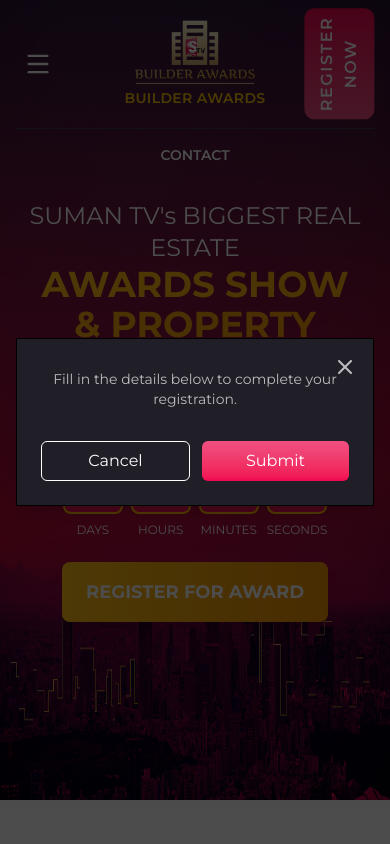
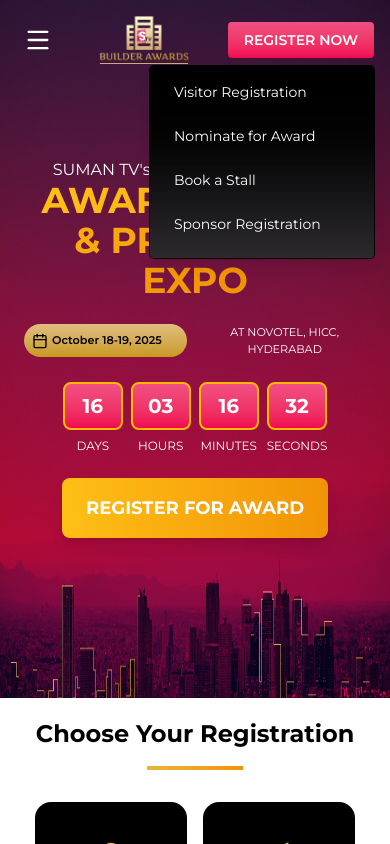
Before and after one commit to devsandeepverma5891-lgtm/Event-pro, a React (Vite) app in the folder frontend/: page / in a window 390 px wide. Both pictures are taken after a click on the button "REGISTER NOW". Shown: the top 844 px of the page. Built offline with nearby package versions, Linux system fonts and the light colour scheme.

Commit message:
mobile view push

```diff
--- a/frontend/src/website/components/AwardsSection.jsx
+++ b/frontend/src/website/components/AwardsSection.jsx
@@ -1,28 +1,30 @@
 import React from 'react';
 import awardforexcellence from '../assets/awardforexcellence.png';
 import showcasestagemobile from '../assets/mobileview/awardsforexcellence.png';
+
 const AwardsSection = () => {
   return (
     <section className="py-5 lg:py-20 bg-white">
-      <div className="hidden lg:block">
-      <div className="max-w-7xl mx-auto px-6 flex flex-col gap-8">
-        {/* Awards For Excellence Card */}
-        <div className="flex flex-col md:flex-row bg-[#18181A] rounded-xl overflow-hidden shadow-lg">
+      {/* Desktop View */}
+      <div className="hidden lg:block max-w-7xl mx-auto px-6">
+        <div className="rounded-3xl overflow-hidden shadow-lg">
           <img
             src={awardforexcellence}
             alt="Awards for Excellence"
             className="h-64 md:h-auto md:w-full object-cover"
           />
-
         </div>
       </div>
-      </div>
+
+      {/* Mobile View */}
       <div className="block lg:hidden">
-        <img
-          src={showcasestagemobile}
-          alt="Suman TV - Banner Image of Suman TV Network"
-          className="w-full h-full"
-        />
+        <div className="rounded-3xl overflow-hidden shadow-lg">
+          <img
+            src={showcasestagemobile}
+            alt="Awards for Excellence Mobile"
+            className="w-full h-full object-cover"
+          />
+        </div>
       </div>
     </section>
   );
--- a/frontend/src/website/components/Header.jsx
+++ b/frontend/src/website/components/Header.jsx
@@ -1,38 +1,28 @@
-import React, { useState, useEffect } from 'react';
-import { Building2, ChevronDown, Menu } from 'lucide-react';
-import logo from '../assets/logo.png';
+import React, { useState, useEffect } from "react";
+import { ChevronDown, Menu, X } from "lucide-react"; // X for close
+import logo from "../assets/logo.png";
 
 const Header = ({ onRegistrationClick }) => {
   const [isDropdownOpen, setIsDropdownOpen] = useState(false);
-  const [selectedType, setSelectedType] = useState(null);
+  const [scrolled, setScrolled] = useState(false);
+  const [isMobileMenuOpen, setIsMobileMenuOpen] = useState(false);
 
   const handleDropdownClick = (type) => {
     setIsDropdownOpen(false);
     onRegistrationClick(type);
   };
-  const [scrolled, setScrolled] = useState(false);
 
   useEffect(() => {
     const handleScroll = () => {
-      // If scrollY greater than 50px, change background
-      if (window.scrollY > 50) {
-        setScrolled(true);
-      } else {
-        setScrolled(false);
-      }
+      setScrolled(window.scrollY > 50);
     };
-
     window.addEventListener("scroll", handleScroll);
-
-    // Clean up
-    return () => {
-      window.removeEventListener("scroll", handleScroll);
-    };
+    return () => window.removeEventListener("scroll", handleScroll);
   }, []);
 
   return (
     <header
-      className={`fixed top-0 left-0 right-0 z-50 py-4 px-4 transition-colors duration-300 ${
+      className={`fixed top-0 left-0 right-0 z-50 py-0 px-4 transition-colors duration-300 ${
         scrolled ? "bg-black bg-opacity-90" : "bg-transparent"
       } text-white`}
     >
@@ -40,22 +30,18 @@
         {/* Desktop Layout */}
         <div className="hidden lg:grid grid-cols-3 items-center w-full">
           {/* Left Navigation */}
+
           <nav className="flex items-center space-x-8 justify-start">
-            {/* <a href="#home" className="hover:text-yellow-400 transition-colors">
-              HOME
-            </a> */}
-            {/* <a href="#about" className="hover:text-yellow-400 transition-colors">ABOUT</a>
-            <a href="#schedule" className="hover:text-yellow-400 transition-colors">SCHEDULE</a> */}
+            {/* <a href="#home" className="hover:text-yellow-400 transition-colors">Home</a> */}
           </nav>
-
-          {/* Logo */}
           <div className="flex flex-col items-center justify-center">
-            <img src={logo} alt="Logo" className="h-20 w-fit object-contain"/>
+            <img src={logo} alt="Logo" className="h-20 w-fit object-contain" />
           </div>
-
-          {/* Right Navigation */}
           <nav className="flex items-center space-x-8 justify-end">
-            <a href="#contact" className="hover:text-yellow-400 transition-colors text-sm font-semibold">
+            <a
+              href="#contact"
+              className="hover:text-yellow-400 transition-colors text-sm font-semibold"
+            >
               CONTACT
             </a>
             <div className="relative">
@@ -66,7 +52,6 @@
               REGISTER NOW
               <ChevronDown className="w-4 h-4" />
             </button>
-
             {isDropdownOpen && (
               <div
                 className="absolute right-0 mt-2 w-56 px-2 py-1 origin-top-right bg-gradient-to-b from-[#000000] to-[#2C2A2D] text-white rounded shadow-lg ring-1 ring-black ring-opacity-5 focus:outline-none z-50"
@@ -74,25 +59,25 @@
               >
                 <div className="py-1">
                   <button
-                      onClick={() => handleDropdownClick('Visitor Registration')}
+                    onClick={() => handleDropdownClick("Visitor Registration")}
                     className="hover:bg-gradient-to-b from-[#F04F82] to-[#F10651] text-white block w-full px-4 py-2 text-left text-sm rounded mb-2"
                   >
                     Visitor Registration
                   </button>
                   <button
-                      onClick={() => handleDropdownClick('Awards Registration')}
+                    onClick={() => handleDropdownClick("Awards Registration")}
                     className="hover:bg-gradient-to-b from-[#F04F82] to-[#F10651] text-white block w-full px-4 py-2 text-left text-sm rounded mb-2"
                   >
                     Nominate for Award
                   </button>
                   <button
-                      onClick={() => handleDropdownClick('Book a Stall')}
+                    onClick={() => handleDropdownClick("Book a Stall")}
                     className="hover:bg-gradient-to-b from-[#F04F82] to-[#F10651] text-white block w-full px-4 py-2 text-left text-sm rounded mb-2"
                   >
                     Book a Stall
                   </button>
                   <button
-                      onClick={() => handleDropdownClick('Sponsor Registration')}
+                    onClick={() => handleDropdownClick("Sponsor Registration")}
                     className="hover:bg-gradient-to-b from-[#F04F82] to-[#F10651] text-white block w-full px-4 py-2 text-left text-sm rounded mb-2"
                   >
                     Sponsor Registration
@@ -105,76 +90,116 @@
         </div>
 
         {/* Mobile Layout */}
-        <div className="lg:hidden relative flex items-center justify-center h-24">
+        <div className="lg:hidden relative flex items-center justify-between py-4">
           {/* Hamburger Menu */}
           <button
-            className="absolute left-0 top-1/2 -translate-y-1/2 px-2"
+            className="px-2"
             aria-label="Open Menu"
-            // onClick={openMobileMenu}
+            onClick={() => setIsMobileMenuOpen(true)}
           >
             <Menu className="h-7 w-7 text-white" />
           </button>
+
           {/* Center Logo */}
-          <div className="absolute left-1/2 -translate-x-1/2 top-1/2 -translate-y-1/2 flex flex-col items-center">
-            <img src={logo} alt="Logo" className="h-16 w-auto object-contain mx-auto" />
-            <span className="text-sm mt-1 text-yellow-400 tracking-wide font-semibold">BUILDER AWARDS</span>
+          <div className="flex flex-col items-center">
+            <img
+              src={logo}
+              alt="Logo"
+              className="h-12 w-auto object-contain mx-auto"
+            />
           </div>
-          {/* Vertical Register Button */}
+
+          {/* Register Button (Horizontal) */}
+          <div className="relative">
           <button
-            onClick={() => onRegistrationClick()}
-            className="absolute right-0 top-1/2 -translate-y-1/2 px-0 py-0"
-            style={{
-              writingMode: 'vertical-rl',
-              transform: 'rotate(180deg)',
-              background: 'linear-gradient(180deg, #F04F82 0%, #F10651 100%)',
-              color: 'white',
-              borderRadius: '10px',
-              fontWeight: 600,
-              fontSize: '1rem',
-              padding: '0.5rem 0.7rem',
-              letterSpacing: '0.1em'
-            }}
+            onClick={() => setIsDropdownOpen(!isDropdownOpen)}
+            className="bg-gradient-to-b from-[#F04F82] to-[#F10651] hover:from-[#F10651] hover:to-[#F04F82] px-4 py-2 rounded text-white font-semibold text-sm transition-colors"
           >
             REGISTER NOW
           </button>
+          {isDropdownOpen && (
+              <div
+                className="absolute right-0 mt-2 w-56 px-2 py-1 origin-top-right bg-gradient-to-b from-[#000000] to-[#2C2A2D] text-white rounded shadow-lg ring-1 ring-black ring-opacity-5 focus:outline-none z-50"
+                onMouseLeave={() => setIsDropdownOpen(false)}
+              >
+                <div className="py-1">
+                  <button
+                    onClick={() => handleDropdownClick("Visitor Registration")}
+                    className="hover:bg-gradient-to-b from-[#F04F82] to-[#F10651] text-white block w-full px-4 py-2 text-left text-sm rounded mb-2"
+                  >
+                    Visitor Registration
+                  </button>
+                  <button
+                    onClick={() => handleDropdownClick("Awards Registration")}
+                    className="hover:bg-gradient-to-b from-[#F04F82] to-[#F10651] text-white block w-full px-4 py-2 text-left text-sm rounded mb-2"
+                  >
+                    Nominate for Award
+                  </button>
+                  <button
+                    onClick={() => handleDropdownClick("Book a Stall")}
+                    className="hover:bg-gradient-to-b from-[#F04F82] to-[#F10651] text-white block w-full px-4 py-2 text-left text-sm rounded mb-2"
+                  >
+                    Book a Stall
+                  </button>
+                  <button
+                    onClick={() => handleDropdownClick("Sponsor Registration")}
+                    className="hover:bg-gradient-to-b from-[#F04F82] to-[#F10651] text-white block w-full px-4 py-2 text-left text-sm rounded mb-2"
+                  >
+                    Sponsor Registration
+                  </button>
+                </div>
+              </div>
+            )}
+          </div>
         </div>
 
-        {/* Mobile Navigation Menu */}
-        <div className="lg:hidden mt-4 pt-4 border-t border-gray-700">
-          <nav className="flex flex-wrap justify-center space-x-6 text-sm">
-            {/* <a
-              href="#home"
-              className="hover:text-yellow-400 transition-colors font-semibold"
-            >
-              HOME
-            </a>
+        {/* Drawer (Mobile Menu) */}
+        {isMobileMenuOpen && (
+          <div className="fixed inset-0 z-50">
+            {/* Background overlay */}
+            <div
+              className="absolute inset-0 bg-black bg-opacity-50"
+              onClick={() => setIsMobileMenuOpen(false)}
+            ></div>
+
+            {/* Drawer Panel */}
+            <div className="absolute top-0 left-0 w-full h-full bg-gradient-to-b from-[#000000] to-[#2C2A2D] shadow-lg transform transition-transform duration-300 ease-in-out">
+              <div className="flex items-center justify-between p-4 border-b border-gray-700">
+                <img src={logo} alt="Logo" className="h-10" />
+                <button onClick={() => setIsMobileMenuOpen(false)}>
+                  <X className="h-6 w-6 text-white" />
+                </button>
+              </div>
+              <nav className="flex flex-col p-4 space-y-4">
                 <a
                   href="#about"
-              className="hover:text-yellow-400 transition-colors font-semibold"
+                  className="flex items-center bg-gradient-to-t from-[#D5B452] to-[#8F6D26] bg-clip-text text-transparent text-md font-medium text-start"
                 >
                   ABOUT
                 </a>
                 <a
                   href="#schedule"
-              className="hover:text-yellow-400 transition-colors font-semibold"
+                  className="flex items-center bg-gradient-to-t from-[#D5B452] to-[#8F6D26] bg-clip-text text-transparent text-md font-medium text-start"
                 >
                   SCHEDULE
                 </a>
                 <a
                   href="#jury"
-              className="hover:text-yellow-400 transition-colors font-semibold"
+                  className="flex items-center bg-gradient-to-t from-[#D5B452] to-[#8F6D26] bg-clip-text text-transparent text-md font-medium text-start"
                 >
                   JURY
-            </a> */}
+                </a>
                 <a
                   href="#contact"
-              className="hover:text-yellow-400 transition-colors font-semibold"
+                  className="flex items-center bg-gradient-to-t from-[#D5B452] to-[#8F6D26] bg-clip-text text-transparent text-md font-medium text-start"
                 >
                   CONTACT
                 </a>
               </nav>
             </div>
           </div>
+        )}
+      </div>
     </header>
   );
 };
--- a/frontend/src/website/components/HeroSection.jsx
+++ b/frontend/src/website/components/HeroSection.jsx
@@ -4,7 +4,7 @@
 
 const HeroSection = () => {
   return (
-    <section className="relative py-50 lg:py-40 overflow-hidden">
+    <section className="relative py-40 lg:py-40 overflow-hidden">
       <div className="absolute inset-0">
         <img
           src={bannerIMG}
--- a/frontend/src/website/components/Offering.jsx
+++ b/frontend/src/website/components/Offering.jsx
@@ -41,12 +41,12 @@
           {digitalOfferings.map((item, index) => (
             <div
               key={index}
-              className="bg-[#2D2A35] rounded-xl p-6 text-center hover:bg-gray-700 transition-all duration-300 hover:transform hover:scale-105"
+              className="bg-[#2D2A35] rounded-xl lg:p-6 p-4 py-6 text-center hover:bg-gray-700 transition-all duration-300 hover:transform hover:scale-105"
             >
               <div className="w-16 h-16 bg-[#EFB314] rounded-full flex items-center justify-center mx-auto mb-4">
                 <img src={item.icon} alt={item.title + " icon"} className="w-8 h-8 object-contain" />
               </div>
-              <h3 className="text-white font-semibold text-sm leading-tight">
+              <h3 className="text-white font-semibold text-[0.6em] leading-tight">
                 {item.title}
               </h3>
             </div>
--- a/frontend/src/website/components/PropertySection.jsx
+++ b/frontend/src/website/components/PropertySection.jsx
@@ -3,21 +3,25 @@
 import propertyshowcasemobile from '../assets/mobileview/propertyshowcase.png';
 const PropertySection = () => {
   return (
-    <section className="py-5 lg:py-20 bg-white">
-      <div className="hidden lg:block">
+    <section className="py-0 md:py-15 lg:py-15">
+      <div className="hidden lg:block max-w-7xl mx-auto px-6">
+        <div className="flex flex-col md:flex-row-reverse rounded-3xl overflow-hidden shadow-lg">
           <img
             src={propertyshowcase}
             alt="Property Showcase"
-            className="h-64 md:h-auto md:w-full object-cover"
+            className="h-[600px] md:h-auto md:w-full object-cover"
           />
         </div>
+      </div>
       <div className="block lg:hidden">
+        <div className="flex flex-col md:flex-row-reverse rounded-3xl overflow-hidden shadow-lg">
           <img
             src={propertyshowcasemobile}
             alt="Suman TV - Banner Image of Suman TV Network"
             className="w-full h-full"
           />
         </div>
+      </div>
     </section>
   );
 };
--- a/frontend/src/website/components/SubscriptionSection.jsx
+++ b/frontend/src/website/components/SubscriptionSection.jsx
@@ -1,8 +1,9 @@
 import React from 'react';
+import { Swiper, SwiperSlide } from 'swiper/react';
+import 'swiper/css';
 import { Crown, Star, Trophy, Medal } from 'lucide-react';
 import subscriptionbg from '../assets/subscription/subscription-bg.png';
 import SubscriptionCard from './utils/SubscriptionCard';
-
 
 const packages = [
   {
@@ -62,7 +63,7 @@
 ];
 
 const SubscriptionSection = () => (
-  <section className="relative py-0 lg:py-20 overflow-hidden">
+  <section className="relative py-15 lg:py-20 overflow-hidden">
     {/* Background */}
     <div className="absolute inset-0">
       <img
@@ -78,16 +79,32 @@
       {/* Section Title */}
       <div className="text-center mb-12 md:mb-16">
         <h2 className="text-2xl sm:text-3xl md:text-4xl font-bold text-white mb-4">
-        EVENT PACKAGES - DELIVERABLES
+          EVENT PACKAGES - DELIVERABLES
         </h2>
         <div className="w-24 h-1 bg-gradient-to-r from-[#EAB435] to-[#F19306] mx-auto"></div>
       </div>
 
       {/* Package cards */}
-      <div className="grid grid-cols-1 sm:grid-cols-2 lg:grid-cols-4 gap-7 max-w-6xl mx-auto">
+      {/* Desktop Grid */}
+      <div className="hidden sm:grid grid-cols-1 sm:grid-cols-2 lg:grid-cols-4 gap-7 max-w-6xl mx-auto">
         {packages.map((pkg, i) => (
           <SubscriptionCard key={i} {...pkg} />
         ))}
+      </div>
+
+      {/* Mobile Swiper */}
+      <div className="sm:hidden px-4">
+        <Swiper
+          spaceBetween={15}
+          slidesPerView={1.2}
+          centeredSlides={false}
+        >
+          {packages.map((pkg, i) => (
+            <SwiperSlide key={i} className="w-full py-5">
+              <SubscriptionCard {...pkg} />
+            </SwiperSlide>
+          ))}
+        </Swiper>
       </div>
     </div>
   </section>
--- a/frontend/src/website/components/hero_components/Title.jsx
+++ b/frontend/src/website/components/hero_components/Title.jsx
@@ -3,12 +3,6 @@
 import { Calendar } from 'lucide-react';
 
 const Title = () => {
-
-  // const Badge = () => {
-  //   return (
-
-  //   );
-  // };
 
 
   return (
@@ -17,7 +11,7 @@
       <div className="relative z-10 text-center text-white px-6 max-w-6xl mx-auto">
         {/* Main Title */}
         <h1 className="leading-tight mb-6">
-            <span className="text-white lg:text-4xl text-2xl font-normal lg:mb-5 mb-10">
+            <span className="text-white lg:text-4xl text-md font-normal lg:mb-5 mb-5">
             SUMAN TV's BIGGEST REAL ESTATE
             </span>
             <br />
```
Also changed, not shown: frontend/package.json (+4 -3 lines), 1 other file (tests, documents, lock files or other folders). Lines whose indentation alone changed are shown as unchanged.
